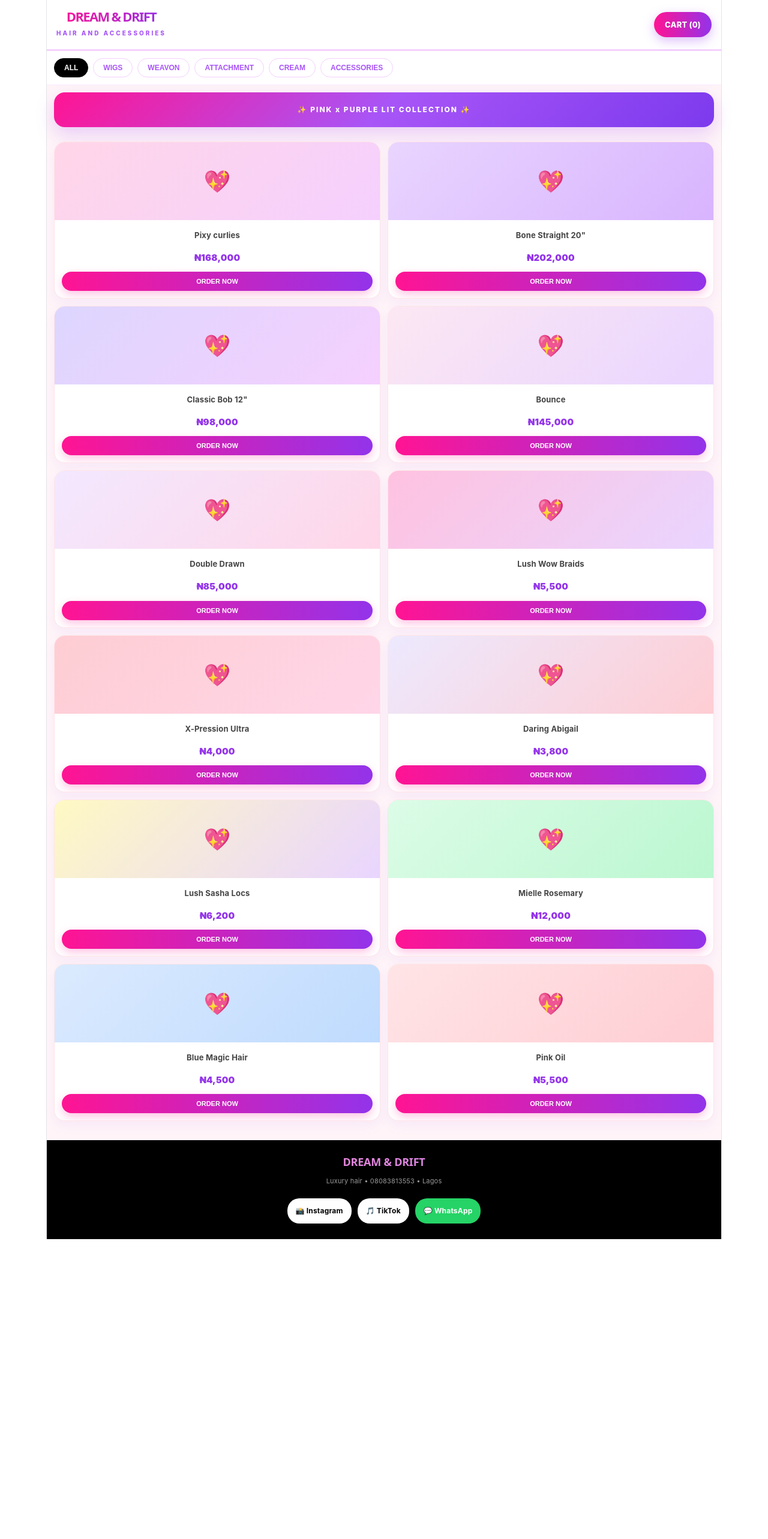
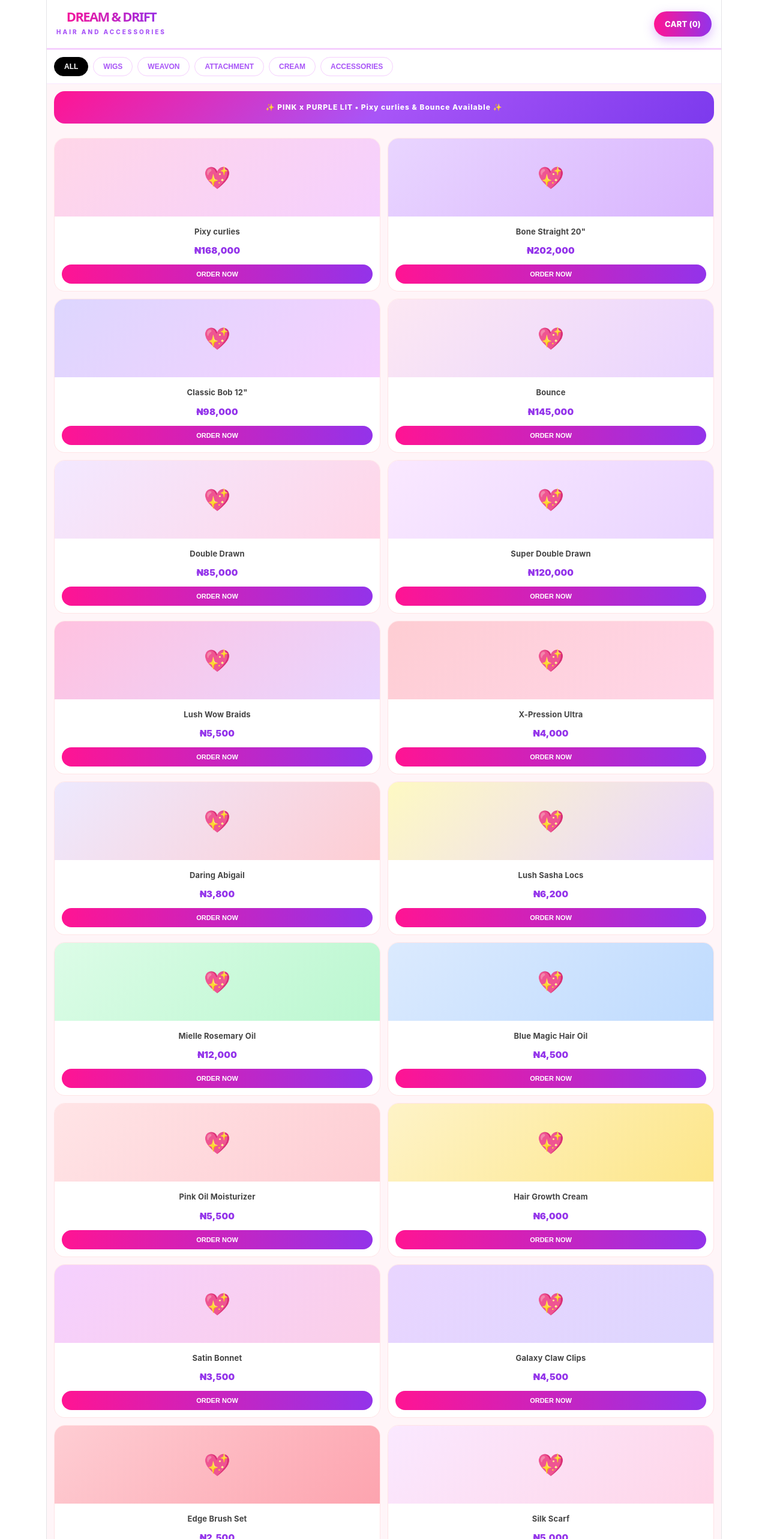
Before and after one commit to ajidechidera2007-wq/dream-drift-store, a React (Vite) app: page / in a window 1280 px wide. Shown: the top 2566 px of the page at 60% size. Before the commit the page ends 2066 px from the top, so only its background shows below. Built offline with nearby package versions, Linux system fonts and the light colour scheme.

Commit message:
Refactor product list and checkout functionality

```diff
--- a/src/App.jsx
+++ b/src/App.jsx
@@ -4,19 +4,37 @@ const WHATSAPP = "2348083813553";
 const INSTAGRAM = "https://www.instagram.com/dreamdrifthairs?igsh=cWdxMzlzdms4NDNp";
 const TIKTOK = "https://www.tiktok.com/@dreamdrifthairs";
 
+// YOUR BANK DETAILS - CHANGE THIS TO YOUR REAL ACCOUNT
+const BANK_NAME = "Opay / Moniepoint";
+const ACCOUNT_NAME = "Dream & Drift";
+const ACCOUNT_NUMBER = "08083813553 - Ask for account";
+
 const products = [
+  // WIGS
   { id: 1, name: "Pixy curlies", price: "₦168,000", cat: "WIGS", bg: "linear-gradient(135deg, #ffd6e8, #f5d0fe)" },
   { id: 2, name: "Bone Straight 20\"", price: "₦202,000", cat: "WIGS", bg: "linear-gradient(135deg, #e9d5ff, #d8b4fe)" },
   { id: 3, name: "Classic Bob 12\"", price: "₦98,000", cat: "WIGS", bg: "linear-gradient(135deg, #ddd6fe, #f5d0fe)" },
   { id: 4, name: "Bounce", price: "₦145,000", cat: "WIGS", bg: "linear-gradient(135deg, #fce7f3, #e9d5ff)" },
+  // WEAVON
   { id: 5, name: "Double Drawn", price: "₦85,000", cat: "WEAVON", bg: "linear-gradient(135deg, #f3e8ff, #ffd6e8)" },
-  { id: 6, name: "Lush Wow Braids", price: "₦5,500", cat: "ATTACHMENT", bg: "linear-gradient(135deg, #ffc2e0, #e9d5ff)" },
-  { id: 7, name: "X-Pression Ultra", price: "₦4,000", cat: "ATTACHMENT", bg: "linear-gradient(135deg, #fecdd3, #ffd6e8)" },
-  { id: 8, name: "Daring Abigail", price: "₦3,800", cat: "ATTACHMENT", bg: "linear-gradient(135deg, #ede9fe, #fecdd3)" },
-  { id: 9, name: "Lush Sasha Locs", price: "₦6,200", cat: "ATTACHMENT", bg: "linear-gradient(135deg, #fef9c3, #e9d5ff)" },
-  { id: 10, name: "Mielle Rosemary", price: "₦12,000", cat: "CREAM", bg: "linear-gradient(135deg, #dcfce7, #bbf7d0)" },
-  { id: 11, name: "Blue Magic Hair", price: "₦4,500", cat: "CREAM", bg: "linear-gradient(135deg, #dbeafe, #bfdbfe)" },
-  { id: 12, name: "Pink Oil", price: "₦5,500", cat: "CREAM", bg: "linear-gradient(135deg, #ffe4e6, #fecdd3)" },
+  { id: 6, name: "Super Double Drawn", price: "₦120,000", cat: "WEAVON", bg: "linear-gradient(135deg, #fae8ff, #e9d5ff)" },
+  // ATTACHMENT
+  { id: 7, name: "Lush Wow Braids", price: "₦5,500", cat: "ATTACHMENT", bg: "linear-gradient(135deg, #ffc2e0, #e9d5ff)" },
+  { id: 8, name: "X-Pression Ultra", price: "₦4,000", cat: "ATTACHMENT", bg: "linear-gradient(135deg, #fecdd3, #ffd6e8)" },
+  { id: 9, name: "Daring Abigail", price: "₦3,800", cat: "ATTACHMENT", bg: "linear-gradient(135deg, #ede9fe, #fecdd3)" },
+  { id: 10, name: "Lush Sasha Locs", price: "₦6,200", cat: "ATTACHMENT", bg: "linear-gradient(135deg, #fef9c3, #e9d5ff)" },
+  // CREAM
+  { id: 11, name: "Mielle Rosemary Oil", price: "₦12,000", cat: "CREAM", bg: "linear-gradient(135deg, #dcfce7, #bbf7d0)" },
+  { id: 12, name: "Blue Magic Hair Oil", price: "₦4,500", cat: "CREAM", bg: "linear-gradient(135deg, #dbeafe, #bfdbfe)" },
+  { id: 13, name: "Pink Oil Moisturizer", price: "₦5,500", cat: "CREAM", bg: "linear-gradient(135deg, #ffe4e6, #fecdd3)" },
+  { id: 14, name: "Hair Growth Cream", price: "₦6,000", cat: "CREAM", bg: "linear-gradient(135deg, #fef3c7, #fde68a)" },
+  // ACCESSORIES - FULL LIST NOW!
+  { id: 15, name: "Satin Bonnet", price: "₦3,500", cat: "ACCESSORIES", bg: "linear-gradient(135deg, #f5d0fe, #fbcfe8)" },
+  { id: 16, name: "Galaxy Claw Clips", price: "₦4,500", cat: "ACCESSORIES", bg: "linear-gradient(135deg, #e9d5ff, #ddd6fe)" },
+  { id: 17, name: "Edge Brush Set", price: "₦2,500", cat: "ACCESSORIES", bg: "linear-gradient(135deg, #fecdd3, #fda4af)" },
+  { id: 18, name: "Silk Scarf", price: "₦5,000", cat: "ACCESSORIES", bg: "linear-gradient(135deg, #fae8ff, #ffd6e8)" },
+  { id: 19, name: "Hair Crown", price: "₦8,000", cat: "ACCESSORIES", bg: "linear-gradient(135deg, #fef3c7, #fde68a)" },
+  { id: 20, name: "Wig Stand", price: "₦6,500", cat: "ACCESSORIES", bg: "linear-gradient(135deg, #e0e7ff, #c7d2fe)" },
 ];
 
 const categories = ["ALL", "WIGS", "WEAVON", "ATTACHMENT", "CREAM", "ACCESSORIES"];
@@ -26,6 +44,7 @@ export default function App() {
   const [cart, setCart] = useState([]);
   const [showCheckout, setShowCheckout] = useState(false);
   const [checkoutProduct, setCheckoutProduct] = useState(null);
+  const [payMethod, setPayMethod] = useState("card"); // card or transfer
 
   const filtered = activeCat === "ALL" ? products : products.filter(p => p.cat === activeCat);
 
@@ -35,64 +54,89 @@ export default function App() {
     setShowCheckout(true);
   };
 
+  const confirmOrder = () => {
+    const msg = `Hi Dream & Drift! 💖%0A%0AProduct: ${checkoutProduct.name} - ${checkoutProduct.price}%0APayment: ${payMethod.toUpperCase()}%0A%0APlease confirm availability. My number: 08083813553`;
+    window.open(`https://wa.me/${WHATSAPP}?text=${msg}`, '_blank');
+  };
+
   return (
     <div style={{ minHeight: '100vh', background: '#fff5f8', fontFamily: 'Inter, sans-serif' }}>
-      {/* HEADER - EXTRA LIT PINK/PURPLE */}
+      {/* HEADER EXTRA LIT */}
       <header style={{ background: 'white', borderBottom: '3px solid #f5d0fe', padding: '14px 16px', display: 'flex', justifyContent: 'space-between', alignItems: 'center', position: 'sticky', top: 0, zIndex: 20 }}>
         <div>
           <h1 style={{ fontSize: '22px', fontWeight: 900, margin: 0, background: 'linear-gradient(90deg, #ff1493, #9333ea)', WebkitBackgroundClip: 'text', WebkitTextFillColor: 'transparent' }}>DREAM & DRIFT</h1>
-          <p style={{ fontSize: '10px', letterSpacing: '3px', fontWeight: 800, color: '#a855f7', marginTop: '2px' }}>HAIR AND ACCESSORIES</p>
+          <p style={{ fontSize: '10px', letterSpacing: '3px', fontWeight: 800, color: '#a855f7' }}>HAIR AND ACCESSORIES</p>
         </div>
         <div style={{ background: 'linear-gradient(90deg, #ff1493, #9333ea)', color: 'white', padding: '8px 18px', borderRadius: '30px', fontWeight: 800, fontSize: '13px', boxShadow: '0 6px 18px #a855f760' }}>CART ({cart.length})</div>
       </header>
 
       {/* CATEGORIES */}
-      <div style={{ background: 'white', padding: '12px', display: 'flex', gap: '8px', overflowX: 'auto', borderBottom: '1px solid #fae8ff', position: 'sticky', top: '68px', zIndex: 10 }}>
+      <div style={{ background: 'white', padding: '12px', display: 'flex', gap: '8px', overflowX: 'auto', borderBottom: '1px solid #fae8ff' }}>
         {categories.map(c => (
           <button key={c} onClick={() => setActiveCat(c)} style={{ padding: '8px 16px', borderRadius: '20px', fontSize: '12px', fontWeight: 800, border: '1px solid', whiteSpace: 'nowrap', cursor: 'pointer', background: activeCat === c ? 'black' : 'white', color: activeCat === c ? 'white' : '#a855f7', borderColor: activeCat === c ? 'black' : '#f5d0fe' }}>{c}</button>
         ))}
       </div>
 
-      {/* EXTRA LIT BANNER */}
-      <div style={{ margin: '12px', padding: '16px', borderRadius: '18px', background: 'linear-gradient(135deg, #ff1493 0%, #a855f7 50%, #7c3aed 100%)', color: 'white', textAlign: 'center', boxShadow: '0 12px 30px #a855f740' }}>
-        <p style={{ fontWeight: 800, letterSpacing: '2px', fontSize: '12px' }}>✨ PINK x PURPLE LIT COLLECTION ✨</p>
-      </div>
+      {/* LIT BANNER */}
+      <div style={{ margin: '12px', padding: '14px', borderRadius: '18px', background: 'linear-gradient(135deg, #ff1493, #a855f7, #7c3aed)', color: 'white', textAlign: 'center', fontWeight: 800, letterSpacing: '1px', fontSize: '12px' }}>✨ PINK x PURPLE LIT • Pixy curlies & Bounce Available ✨</div>
 
-      {/* PRODUCTS - WITH REAL COLORS NOW! */}
+      {/* PRODUCTS */}
       <div style={{ display: 'grid', gridTemplateColumns: 'repeat(2, 1fr)', gap: '12px', padding: '12px' }}>
         {filtered.map(p => (
-          <div key={p.id} style={{ background: 'white', borderRadius: '18px', overflow: 'hidden', border: '1px solid #ffe4e6', boxShadow: '0 8px 20px rgba(168,85,247,0.08)' }}>
+          <div key={p.id} style={{ background: 'white', borderRadius: '18px', overflow: 'hidden', border: '1px solid #ffe4e6' }}>
             <div style={{ height: '130px', background: p.bg, display: 'flex', alignItems: 'center', justifyContent: 'center', fontSize: '36px' }}>💖</div>
             <div style={{ padding: '12px', textAlign: 'center' }}>
-              <h3 style={{ fontSize: '13px', fontWeight: 700, color: '#444', margin: '0 0 6px', height: '32px' }}>{p.name}</h3>
+              <h3 style={{ fontSize: '13px', fontWeight: 700, color: '#444', margin: '0 0 6px' }}>{p.name}</h3>
               <p style={{ fontWeight: 900, color: '#9333ea', fontSize: '15px', margin: '0 0 10px' }}>{p.price}</p>
-              <button onClick={() => handleOrder(p)} style={{ width: '100%', background: 'linear-gradient(90deg, #ff1493, #9333ea)', color: 'white', border: 'none', padding: '10px', borderRadius: '20px', fontWeight: 800, fontSize: '11px', cursor: 'pointer', boxShadow: '0 6px 15px #ff149340' }}>ORDER NOW</button>
+              <button onClick={() => handleOrder(p)} style={{ width: '100%', background: 'linear-gradient(90deg, #ff1493, #9333ea)', color: 'white', border: 'none', padding: '10px', borderRadius: '20px', fontWeight: 800, fontSize: '11px', cursor: 'pointer' }}>ORDER NOW</button>
             </div>
           </div>
         ))}
       </div>
 
-      {/* FOOTER WITH YOUR LINKS */}
+      {/* FOOTER */}
       <footer style={{ background: 'black', color: 'white', padding: '26px', textAlign: 'center', marginTop: '20px' }}>
-        <h2 style={{ fontWeight: 900, fontSize: '18px', background: 'linear-gradient(90deg, #ff85c2, #c084fc)', WebkitBackgroundClip: 'text', WebkitTextFillColor: 'transparent' }}>DREAM & DRIFT</h2>
-        <p style={{ fontSize: '11px', opacity: 0.6, marginTop: '6px' }}>Luxury hair • 08083813553 • Lagos</p>
-        <div style={{ display: 'flex', justifyContent: 'center', gap: '10px', marginTop: '16px', flexWrap: 'wrap' }}>
-          <a href={INSTAGRAM} target="_blank" rel="noreferrer" style={{ background: 'white', color: 'black', padding: '8px 14px', borderRadius: '20px', fontSize: '12px', fontWeight: 700, textDecoration: 'none' }}>📸 Instagram</a>
+        <h2 style={{ fontWeight: 900, fontSize: '18px' }}>DREAM & DRIFT</h2>
+        <p style={{ fontSize: '11px', opacity: 0.6, marginTop: '6px' }}>WhatsApp: 08083813553 • Lagos</p>
+        <div style={{ display: 'flex', justifyContent: 'center', gap: '10px', marginTop: '16px' }}>
+          <a href={INSTAGRAM} target="_blank" rel="noreferrer" style={{ background: 'white', color: 'black', padding: '8px 14px', borderRadius: '20px', fontSize: '12px', fontWeight: 700, textDecoration: 'none' }}>📸 IG</a>
           <a href={TIKTOK} target="_blank" rel="noreferrer" style={{ background: 'white', color: 'black', padding: '8px 14px', borderRadius: '20px', fontSize: '12px', fontWeight: 700, textDecoration: 'none' }}>🎵 TikTok</a>
           <a href={`https://wa.me/${WHATSAPP}`} target="_blank" rel="noreferrer" style={{ background: '#25D366', color: 'white', padding: '8px 14px', borderRadius: '20px', fontSize: '12px', fontWeight: 700, textDecoration: 'none' }}>💬 WhatsApp</a>
         </div>
       </footer>
 
-      {/* CHECKOUT MODAL */}
+      {/* CHECKOUT WITH TRANSFER + CARD */}
       {showCheckout && checkoutProduct && (
         <div style={{ position: 'fixed', inset: 0, background: 'rgba(0,0,0,0.6)', display: 'flex', alignItems: 'center', justifyContent: 'center', zIndex: 99, padding: '16px' }}>
-          <div style={{ background: 'white', borderRadius: '20px', padding: '20px', width: '100%', maxWidth: '360px' }}>
-            <h3 style={{ textAlign: 'center', fontWeight: 800 }}>Checkout - {checkoutProduct.name}</h3>
-            <p style={{ textAlign: 'center', fontSize: '11px', opacity: 0.5, marginBottom: '12px' }}>Order goes to 08083813553</p>
-            <input placeholder="Full Name" style={{ width: '100%', padding: '12px', borderRadius: '12px', border: '1px solid #ddd', marginBottom: '8px', boxSizing: 'border-box' }} />
-            <input placeholder="Phone" style={{ width: '100%', padding: '12px', borderRadius: '12px', border: '1px solid #ddd', marginBottom: '8px', boxSizing: 'border-box' }} />
-            <input placeholder="Address" style={{ width: '100%', padding: '12px', borderRadius: '12px', border: '1px solid #ddd', marginBottom: '12px', boxSizing: 'border-box' }} />
-            <button onClick={() => { window.open(`https://wa.me/${WHATSAPP}?text=Hi Dream & Drift! I want to pay with CARD: ${checkoutProduct.name} - ${checkoutProduct.price}`, '_blank'); }} style={{ width: '100%', background: 'linear-gradient(90deg, #1e0a2e, #ff1493)', color: 'white', padding: '14px', borderRadius: '12px', border: 'none', fontWeight: 800 }}>PAY {checkoutProduct.name.toUpperCase()} WITH CARD →</button>
+          <div style={{ background: 'white', borderRadius: '20px', padding: '20px', width: '100%', maxWidth: '380px', maxHeight: '90vh', overflowY: 'auto' }}>
+            <h3 style={{ textAlign: 'center', fontWeight: 900, fontSize: '16px' }}>Checkout - {checkoutProduct.name}</h3>
+            <p style={{ textAlign: 'center', fontSize: '14px', color: '#9333ea', fontWeight: 800 }}>{checkoutProduct.price}</p>
+
+            <input placeholder="Full Name" style={{ width: '100%', padding: '12px', borderRadius: '12px', border: '1px solid #ddd', marginTop: '12px', boxSizing: 'border-box' }} />
+            <input placeholder="Phone Number" style={{ width: '100%', padding: '12px', borderRadius: '12px', border: '1px solid #ddd', marginTop: '8px', boxSizing: 'border-box' }} />
+            <input placeholder="Delivery Address" style={{ width: '100%', padding: '12px', borderRadius: '12px', border: '1px solid #ddd', marginTop: '8px', boxSizing: 'border-box' }} />
+
+            {/* PAYMENT METHOD SELECTION */}
+            <p style={{ fontWeight: 800, fontSize: '13px', marginTop: '16px', marginBottom: '8px' }}>Select Payment Method:</p>
+            <div style={{ display: 'flex', gap: '8px' }}>
+              <button onClick={() => setPayMethod("card")} style={{ flex: 1, padding: '10px', borderRadius: '12px', border: payMethod === 'card' ? '2px solid #ff1493' : '1px solid #ddd', background: payMethod === 'card' ? '#fff0f6' : 'white', fontWeight: 800, fontSize: '12px', cursor: 'pointer' }}>💳 Card</button>
+              <button onClick={() => setPayMethod("transfer")} style={{ flex: 1, padding: '10px', borderRadius: '12px', border: payMethod === 'transfer' ? '2px solid #ff1493' : '1px solid #ddd', background: payMethod === 'transfer' ? '#fff0f6' : 'white', fontWeight: 800, fontSize: '12px', cursor: 'pointer' }}>🏦 Transfer</button>
+            </div>
+
+            {payMethod === "transfer" && (
+              <div style={{ marginTop: '12px', background: '#fff5f8', padding: '12px', borderRadius: '12px', border: '1px dashed #ff1493' }}>
+                <p style={{ fontSize: '12px', fontWeight: 800, margin: 0 }}>Bank Transfer Details:</p>
+                <p style={{ fontSize: '12px', margin: '6px 0 0' }}>Bank: {BANK_NAME}</p>
+                <p style={{ fontSize: '12px', margin: '2px 0' }}>Name: {ACCOUNT_NAME}</p>
+                <p style={{ fontSize: '13px', margin: '2px 0', fontWeight: 900, color: '#ff1493' }}>Number: {ACCOUNT_NUMBER}</p>
+                <p style={{ fontSize: '10px', opacity: 0.6, marginTop: '6px' }}>After transfer, send receipt to WhatsApp 08083813553</p>
+              </div>
+            )}
+
+            <button onClick={confirmOrder} style={{ width: '100%', marginTop: '16px', background: 'linear-gradient(90deg, #1e0a2e, #ff1493)', color: 'white', padding: '14px', borderRadius: '12px', border: 'none', fontWeight: 900, cursor: 'pointer' }}>
+              {payMethod === "card" ? `PAY ${checkoutProduct.price} WITH CARD →` : `I HAVE TRANSFERRED - SEND RECEIPT →`}
+            </button>
+
             <p style={{ textAlign: 'center', marginTop: '12px', fontSize: '12px', textDecoration: 'underline', cursor: 'pointer' }} onClick={() => setShowCheckout(false)}>Close</p>
           </div>
         </div>
```
